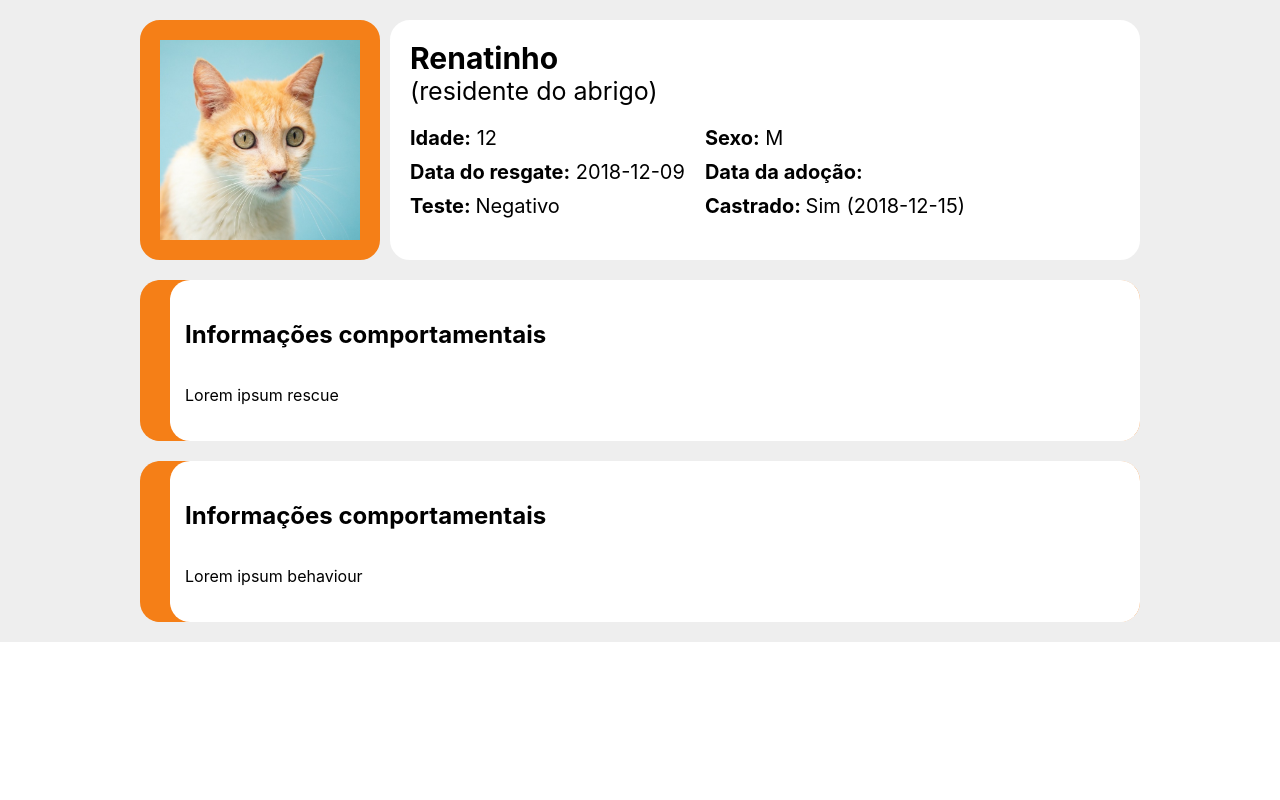
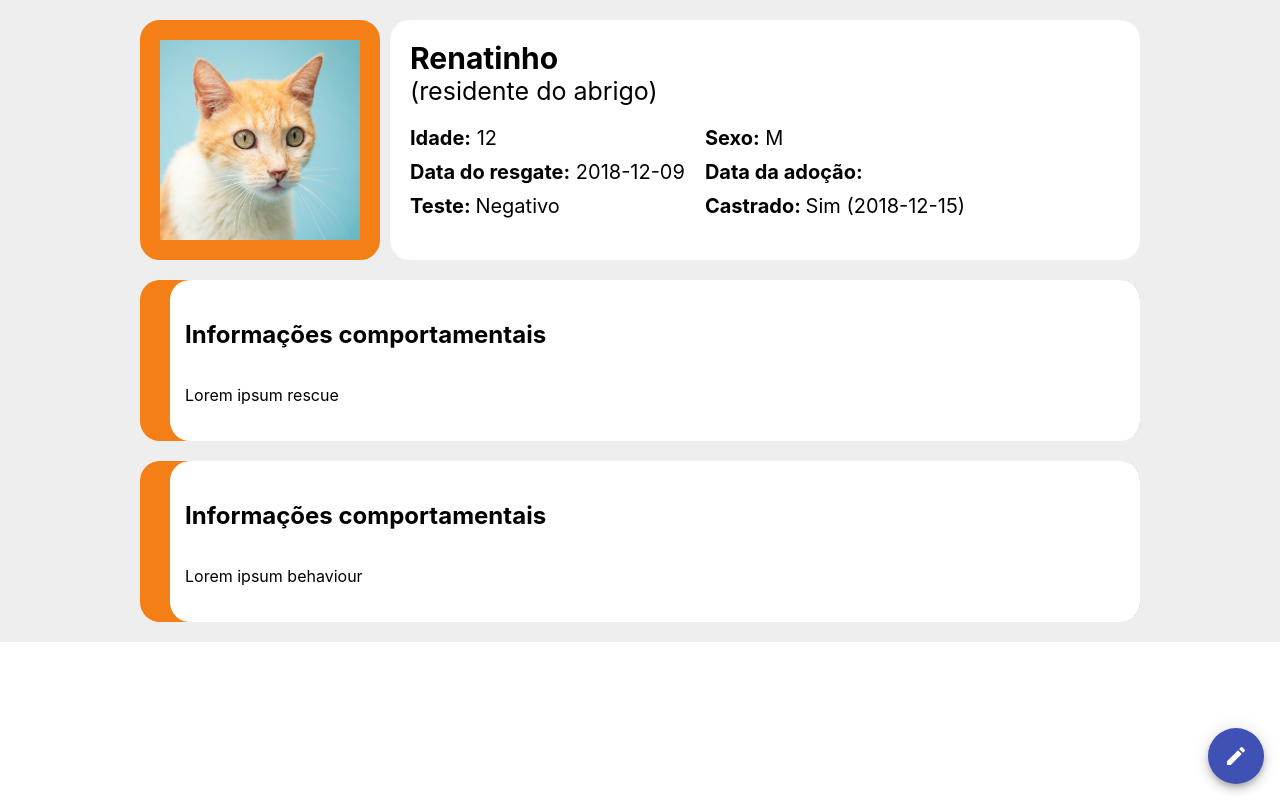
Before and after one commit to balaiodegato/catalogo-webapp, a React (Create React App) app: page / in a window 1280 px wide. Built offline with nearby package versions, Linux system fonts and the light colour scheme.

Commit message:
Add edit button that makes name editable

```diff
--- a/package.json
+++ b/package.json
@@ -4,6 +4,7 @@
   "private": true,
   "dependencies": {
     "@material-ui/core": "^4.7.2",
+    "@material-ui/icons": "^4.5.1",
     "@testing-library/jest-dom": "^4.2.4",
     "@testing-library/react": "^9.3.2",
     "@testing-library/user-event": "^7.1.2",
--- a/src/DetailsPage/Details.js
+++ b/src/DetailsPage/Details.js
@@ -2,7 +2,11 @@ import React from 'react';
 import './Details.css';
 
 import Box from '@material-ui/core/Box';
-import Container from '@material-ui/core/Container';
+import TextField from '@material-ui/core/TextField';
+import Fab from '@material-ui/core/Fab';
+import EditIcon from '@material-ui/icons/Edit';
+import SaveAltIcon from '@material-ui/icons/SaveAlt';
+import { styled } from '@material-ui/core/styles';
 
 import example_photo from '../pet_photo_example.jpeg'
 import { yellow } from '@material-ui/core/colors';
@@ -21,11 +25,37 @@ const TEST_RESULT_STRINGS = {
   "negative": "Negativo",
 }
 
-function MainInfo(props) {
-  const pet = props.pet;
-  return <Box width="790px" marginLeft="10px" border={20} borderRadius={20} borderColor="#FFFFFF" bgcolor="#FFFFFF">
+const FloatingFab = styled(Fab)(({theme}) => ({
+    position: 'absolute',
+    bottom: theme.spacing(2),
+    right: theme.spacing(2),
+}));
+
+class MainInfo extends React.Component {
+  constructor(props) {
+    super(props);
+    this.state = {};
+  }
+
+  onNameChange(event) {
+    this.setState({
+      edit_values: {
+        ...this.state.edit_values,
+        name: event.target.name,
+      }
+    });
+  }
+
+  render() {
+    const pet = this.props.pet;
+
+    return (
+      <Box width="790px" marginLeft="10px" border={20} borderRadius={20} borderColor="#FFFFFF" bgcolor="#FFFFFF">
         <Box display="flex" flexDirection="row">
-      <Box fontSize="30px"><b>{pet.name}</b></Box>
+          {this.props.edit_mode ?
+            <TextField onChange={event=>this.onNameChange(event)} label="Nome" variant="outlined" defaultValue={pet.name}/>
+            : <Box fontSize="30px"><b>{pet.name}</b></Box>
+          }
         </Box>
         <Box display="flex" flexDirection="row">
           <Box fontSize="25px">({STATE_DESCRIPTIONS[pet.current_state]})</Box>
@@ -44,7 +74,9 @@ function MainInfo(props) {
             }</span></Box>
           </Box>
         </Box>
-  </Box>;
+      </Box>
+    );
+  }
 }
 
 function InfoBox(props) {
@@ -72,7 +104,25 @@ function InfoBox(props) {
   </Box>
 }
 
-function Details(props) {
+class Details extends React.Component {
+  constructor(props) {
+    super(props);
+    this.state = {}
+  }
+
+  enableEditMode() {
+    this.setState({
+      edit_mode: true,
+    })
+  }
+
+  save() {
+    this.setState({
+      edit_mode: false,
+    })
+  }
+
+  render() {
     const pet = {
       photo_url: example_photo,
       name: "Renatinho",
@@ -89,9 +139,18 @@ function Details(props) {
 
     return (
       <Box padding="20px" display="flex" flexDirection="column" alignItems="center" justifyContent="center" bgcolor="#EEEEEE">
+        {this.state.edit_mode ?
+          <FloatingFab color="primary" aria-label="save">
+            <SaveAltIcon onClick={() => this.save()}></SaveAltIcon>
+          </FloatingFab>
+          :
+          <FloatingFab color="primary" aria-label="edit">
+            <EditIcon onClick={() => this.enableEditMode()}></EditIcon>
+          </FloatingFab>
+        }
         <Box width="1000px" display="flex" justifyContent="center">
           <ProfilePhoto url={pet.photo_url} width="200px" height="200px"></ProfilePhoto>
-        <MainInfo pet={pet}></MainInfo>
+          <MainInfo pet={pet} edit_mode={this.state.edit_mode}></MainInfo>
         </Box>
         <InfoBox
           title="Informações comportamentais"
@@ -106,5 +165,6 @@ function Details(props) {
       </Box>
     );
   }
+}
 
 export default Details;
```
Also changed, not shown: 1 other file (tests, documents, lock files or other folders). Lines whose indentation alone changed are shown as unchanged.
